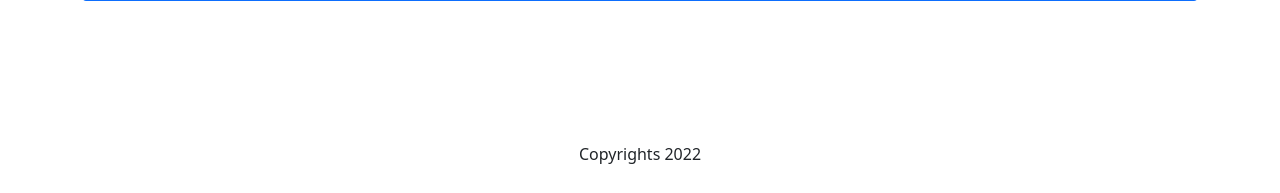
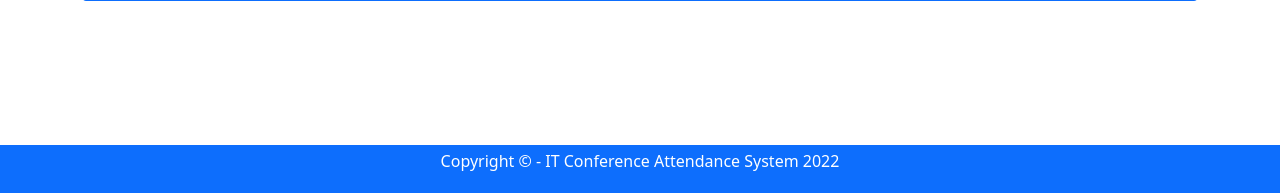
Before and after one commit to jawadzd/attendance, a PHP site: page /index.php in a window 1280 px wide. Shown: the part 817-1010 px from the top of the page. Before the commit the page ends 981 px from the top, so only its background shows below. Run offline with PHP 8.4, Linux system fonts and the light colour scheme; data that the repository does not hold is empty.

Commit message:
updated footer

```diff
--- a/includes/footer.php
+++ b/includes/footer.php
@@ -1,11 +1,13 @@
-  <div id="footer">
+</div>
+<div id="footer" class="p-1 bg-primary text-white ">
+            <p class="text-center">Copyright &copy; - IT Conference Attendance System <?php echo date('Y'); ?></p>
 
-    <?php
-       echo  '<h6 class="text-center" >Copyrights   ' .date('Y').'</h6> ';
-    ?>
+        </div>
+
+    </div>
 
 
-  </div>
+
     <!-- Optional JavaScript; choose one of the two! -->
 
     <!-- Option 1: Bootstrap Bundle with Popper -->
```
